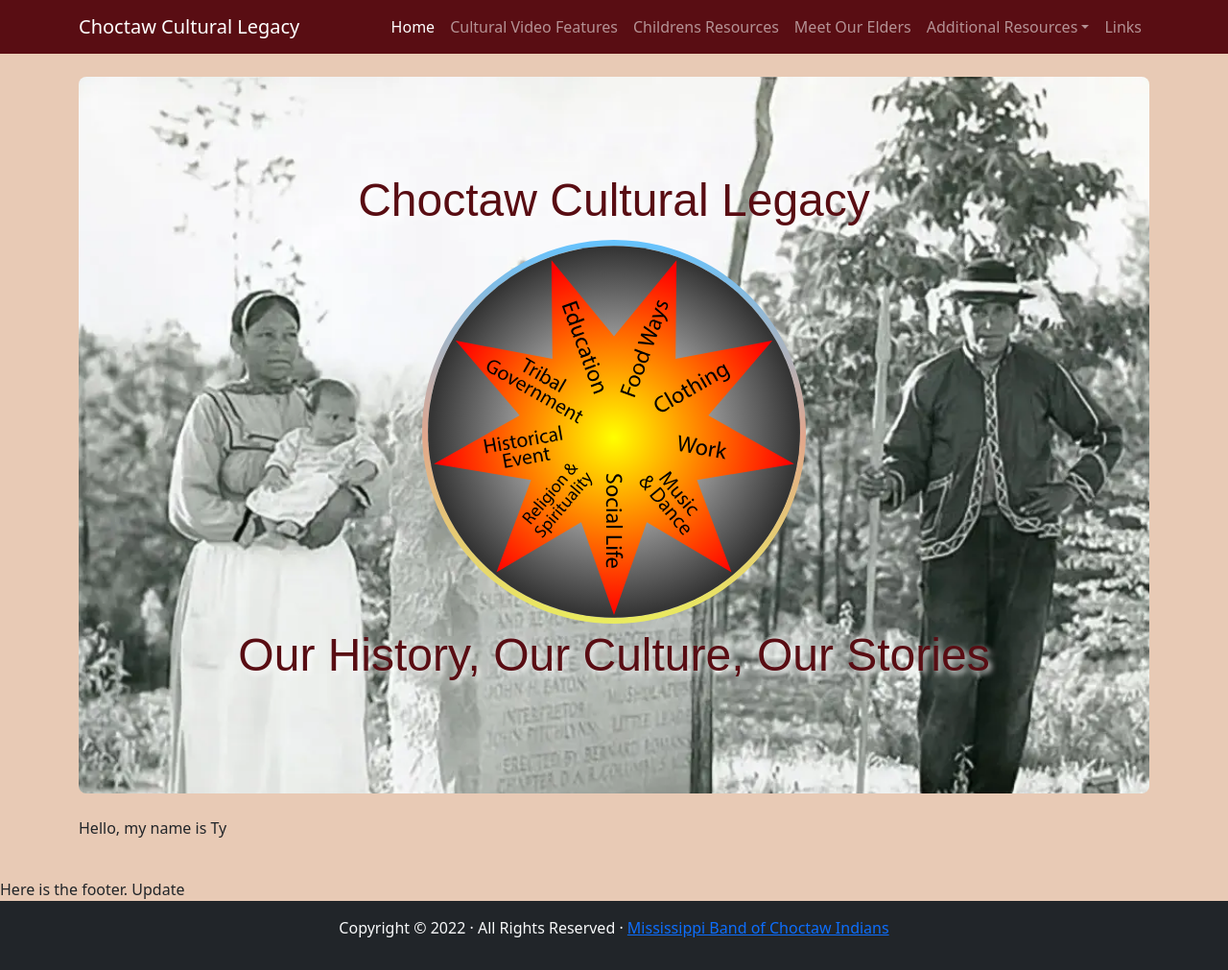
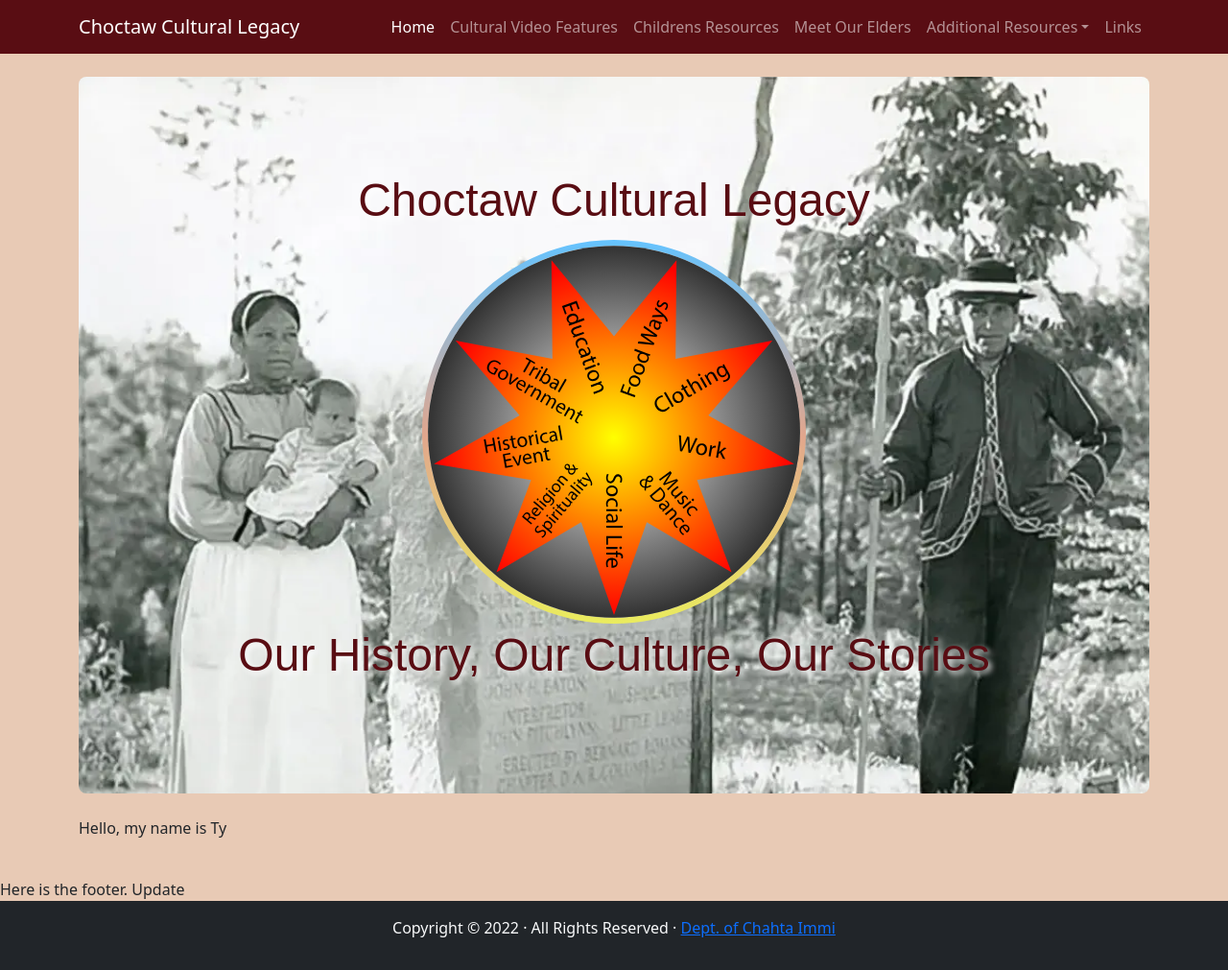
Before and after one commit to Choctaw-Cultural-Legacy/Choctaw-Cultural-Legacy.github.io, a Jekyll site: the page built from index.md, in a window 1280 px wide. Shown: the whole page at 96% size. Built offline with Jekyll 4.4.1, drawn with Linux system fonts in a browser that asks for light colours; some web fonts are replaced.

Commit message:
DCI footer update

```diff
--- a/_includes/footer.html
+++ b/_includes/footer.html
@@ -1,6 +1,6 @@
 Here is the footer. Update
 <footer class="footer mt-auto py-3 bg-dark text-light text-center">
     <div class="container">
-      <p>Copyright © {{ "now" | date: "%Y" }} · All Rights Reserved · <a href="http://www.choctaw.org" target="_blank">Mississippi Band of Choctaw Indians</a></p>
+      <p>Copyright © {{ "now" | date: "%Y" }} · All Rights Reserved · <a href="https://www.choctaw.org/culture/dci.html" target="_blank">Dept. of Chahta Immi</a></p>
     </div>
   </footer>
```
